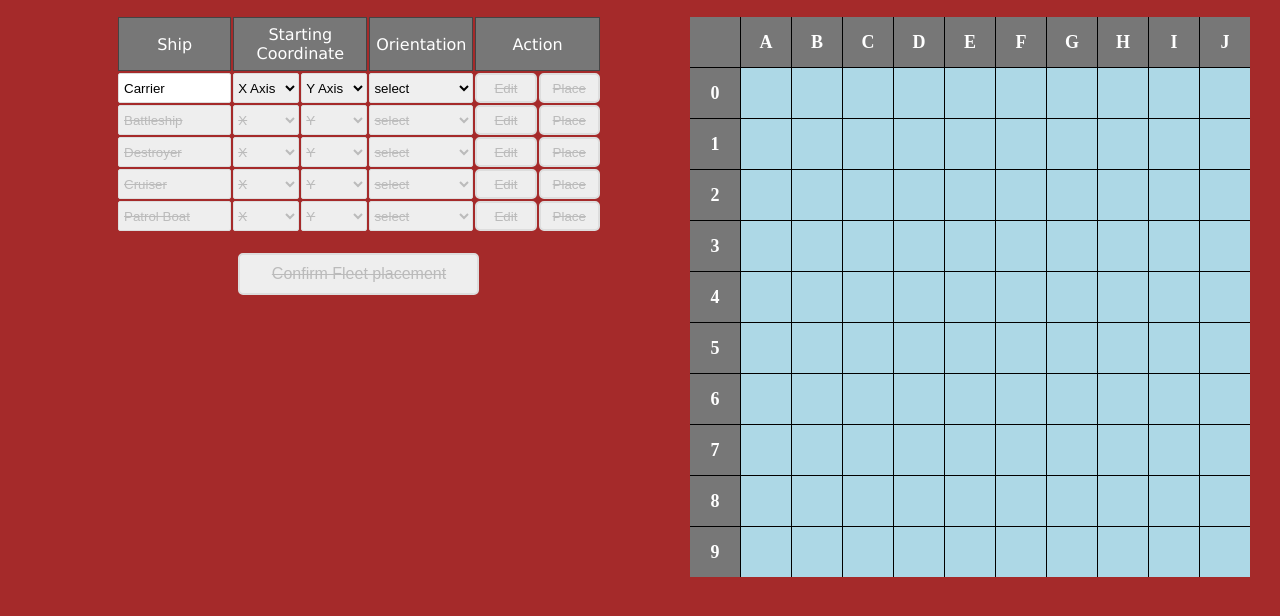
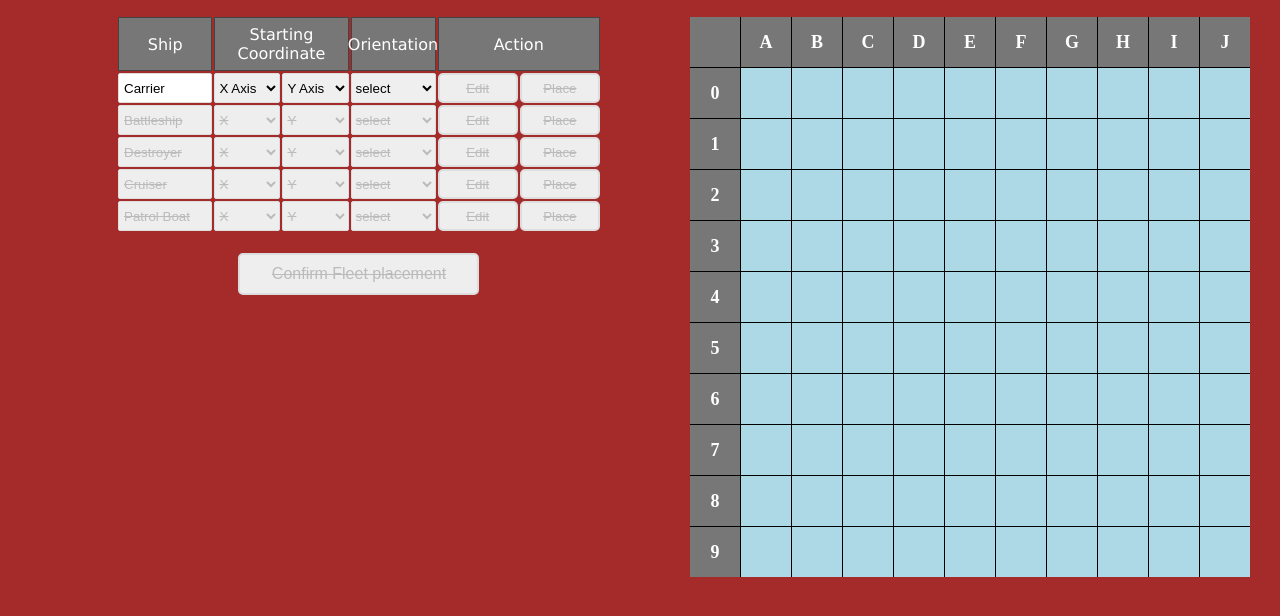
Before and after one commit to feeeluk/battleships, a plain HTML site: page pages/battleships_v1.html in a window 1280 px wide. Shown: the part 160-776 px from the top of the page. Drawn offline with Linux system fonts and the light colour scheme.

Commit message:
Adjusted the layout to make the buttons wider

```diff
--- a/assets/styles/v1/setup.css
+++ b/assets/styles/v1/setup.css
@@ -36,7 +36,7 @@
 
 #setup_inputGrid{
     display: grid;
-    grid-template-columns: 24% 14% 14% 22% 13% 13%;
+    grid-template-columns: 20% 14% 14% 18% 17% 17%;
     gap: 2px;
     width: 100%;
 }
```
